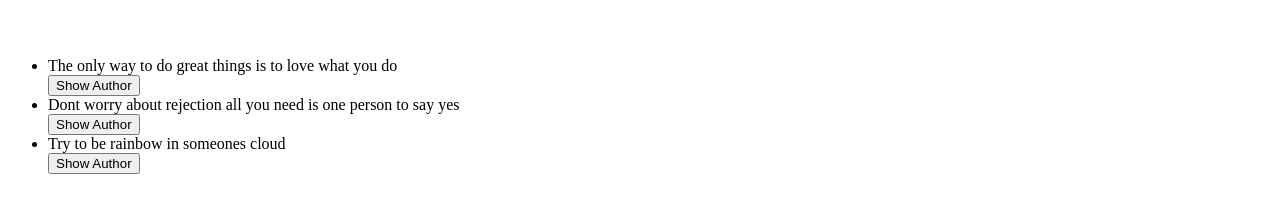
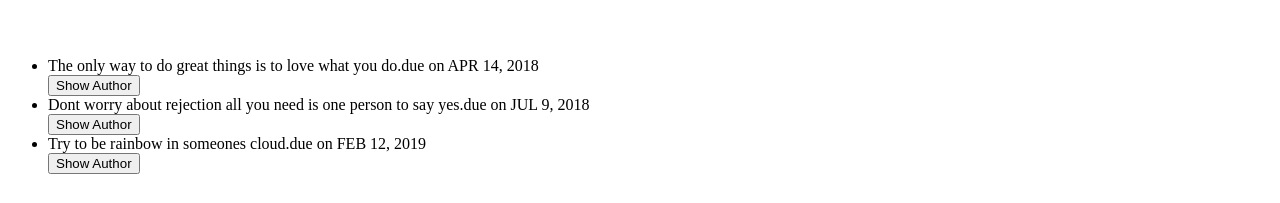
Before and after one commit to YvonneGi/Quotes-project, an Angular app: page / in a window 1280 px wide. Shown: the part 301-504 px from the top of the page. Built offline with nearby package versions, Linux system fonts and the light colour scheme.

Commit message:
add changes

```diff
--- a/src/app/app.module.ts
+++ b/src/app/app.module.ts
@@ -6,13 +6,15 @@ import { AppComponent } from './app.component';
 import { QuoteComponent } from './quote/quote.component';
 import { QuoteAuthorComponent } from './quote-author/quote-author.component';
 import { AddQuoteComponent } from './add-quote/add-quote.component';
+import { DateCountPipe } from './date-count.pipe';
 
 @NgModule({
   declarations: [
     AppComponent,
     QuoteComponent,
     QuoteAuthorComponent,
-    AddQuoteComponent
+    AddQuoteComponent,
+    DateCountPipe
   ],
   imports: [
     BrowserModule,
--- /dev/null
+++ b/src/app/date-count.pipe.ts
@@ -0,0 +1,27 @@
+import { Pipe, PipeTransform } from '@angular/core';
+
+@Pipe({
+  name: 'dateCount'
+})
+export class DateCountPipe implements PipeTransform {
+
+  transform(value: any): number {
+    let today:Date = new Date(); //get current date and time
+    let todayWithNoTime:any = new Date(today.getFullYear(), today.getMonth(), today.getDate())
+    var dateDifference = Math.abs(value - todayWithNoTime) //returns value in miliseconds
+    const secondsInDay = 86400; //60 seconds * 60 minutes in an hour * 24 hours in a day
+    var dateDifferenceSeconds = dateDifference*0.001; //converts miliseconds to seconds
+    var dateCounter = dateDifferenceSeconds/secondsInDay;
+
+    if (dateCounter >= 1 && value > todayWithNoTime){
+      return dateCounter;
+    }else{
+      return 0;
+    }
+  }
+
+  // transform(value: any, ...args: any[]): any {
+  //   return null;
+  // }
+
+}
--- a/src/app/quote-author/quote-author.component.html
+++ b/src/app/quote-author/quote-author.component.html
@@ -1,4 +1,5 @@
 <!-- <p>quote-author works!</p> -->
-<p>
-  {{quote.author}}
-</p>
+
+<p>{{quote.author}}</p>
+<p>This quote will be complete in {{quote.completeDate|dateCount}} days</p>
+<button (click)= 'voteGoal(true)'>Up Vote</button>
--- a/src/app/quote-author/quote-author.component.ts
+++ b/src/app/quote-author/quote-author.component.ts
@@ -1,4 +1,4 @@
-import { Component, OnInit,Input } from '@angular/core';
+import { Component, OnInit,Input,Output,EventEmitter } from '@angular/core';
 import { Quote } from '../quote'
 
 @Component({
@@ -8,6 +8,11 @@ import { Quote } from '../quote'
 })
 export class QuoteAuthorComponent implements OnInit {
   @Input() quote: Quote;
+  @Output() isVoted = new EventEmitter<boolean>();
+
+  quoteVoted(vote:boolean){
+    this.isVoted.emit(vote);
+  }
 
   constructor() { }
 
--- a/src/app/quote.ts
+++ b/src/app/quote.ts
@@ -3,7 +3,7 @@ export class Quote {
   // name: string;
   // author: string;
   showAuthor: boolean;
-  constructor(public id: number,public name: string,public author: string){
+  constructor(public id: number,public name: string,public author: string,public completeDate: Date){
     this.showAuthor=false;
   }
 }
--- a/src/app/quote/quote.component.html
+++ b/src/app/quote/quote.component.html
@@ -4,9 +4,9 @@
   <br>
   <ul>
     <div *ngFor='let quote of quotes;let i = index'>
-      <li>{{quote.name}}</li>
+      <li>{{quote.name}}due on {{quote.completeDate|date|uppercase}}</li>
       <button (click)='toggleAuthor(i)'>Show Author</button>
-      <app-quote-author *ngIf='quote.showAuthor' [quote]='quote'></app-quote-author>
+      <app-quote-author *ngIf='quote.showAuthor' [quote]='quote' (isVoted) = 'quoteVoted($event,i)'></app-quote-author>
     </div>
   </ul>
 </div>
--- a/src/app/quote/quote.component.ts
+++ b/src/app/quote/quote.component.ts
@@ -8,14 +8,19 @@ import { Quote } from '../quote';
 })
 export class QuoteComponent implements OnInit {
   quotes:Quote[] = [
-    new Quote(1,'The only way to do great things is to love what you do','by Steve Jobs'),
-    new Quote(2,'Dont worry about rejection all you need is one person to say yes',' by Jay Shetty'),
-    new Quote(3,'Try to be rainbow in someones cloud','by Maya Angelou'),
+    new Quote(1,'The only way to do great things is to love what you do.','by Steve Jobs.',new Date(2018,3,14)),
+    new Quote(2,'Dont worry about rejection all you need is one person to say yes.',' by Jay Shetty',new Date(2018,6,9)),
+    new Quote(3,'Try to be rainbow in someones cloud.','by Maya Angelou',new Date(2019,1,12)),
   ];
 
   toggleAuthor(index){
     this.quotes[index].showAuthor = !this.quotes[index].showAuthor;
   }
+  // quoteVoted(isVoted, index){
+  //   if (isVoted) {
+  //     this.quotes.splice(index,1);
+  //   }
+  // }
   constructor() { }
 
   ngOnInit() {
```
Also changed, not shown: 1 other file (tests, documents, lock files or other folders).
